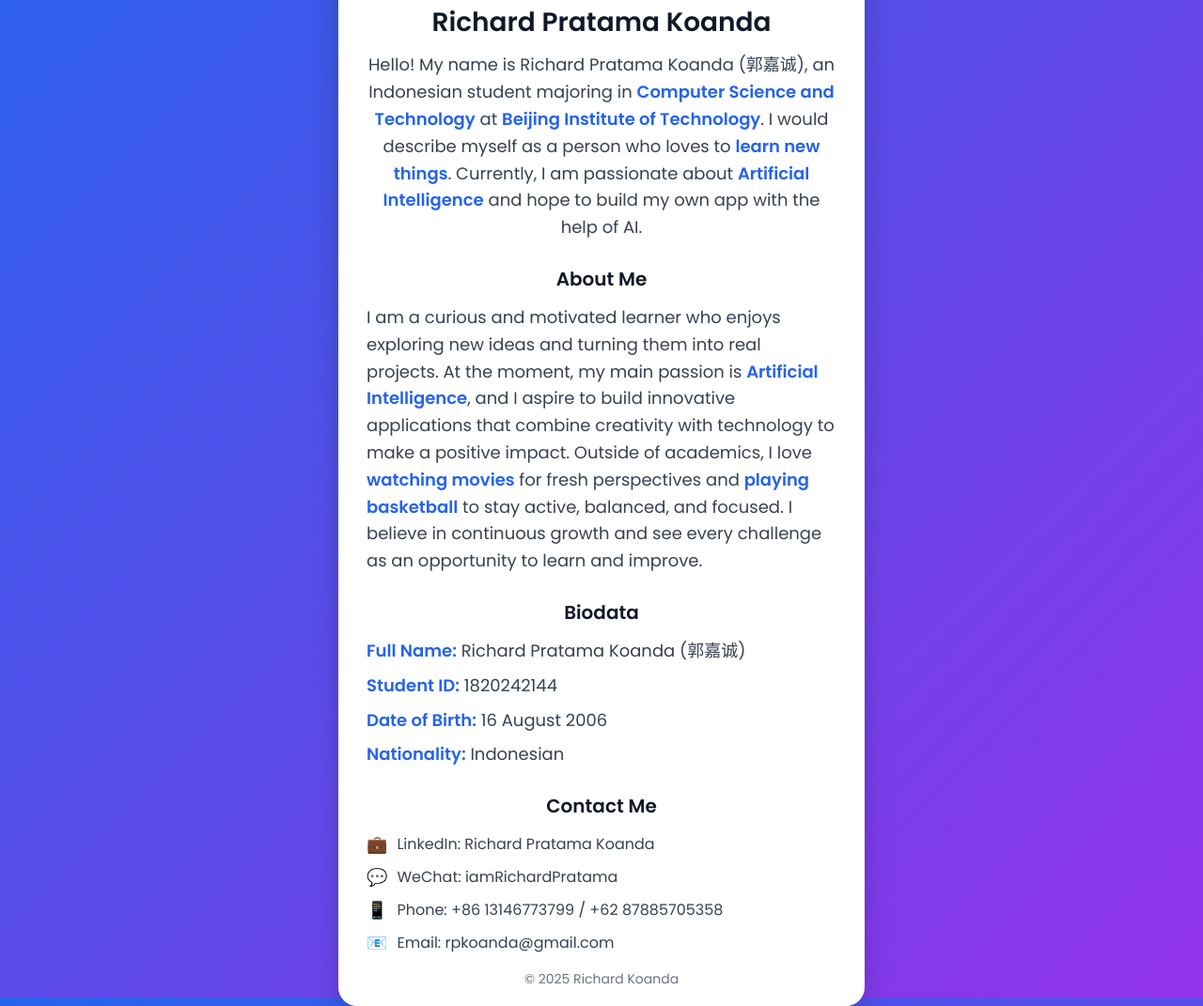
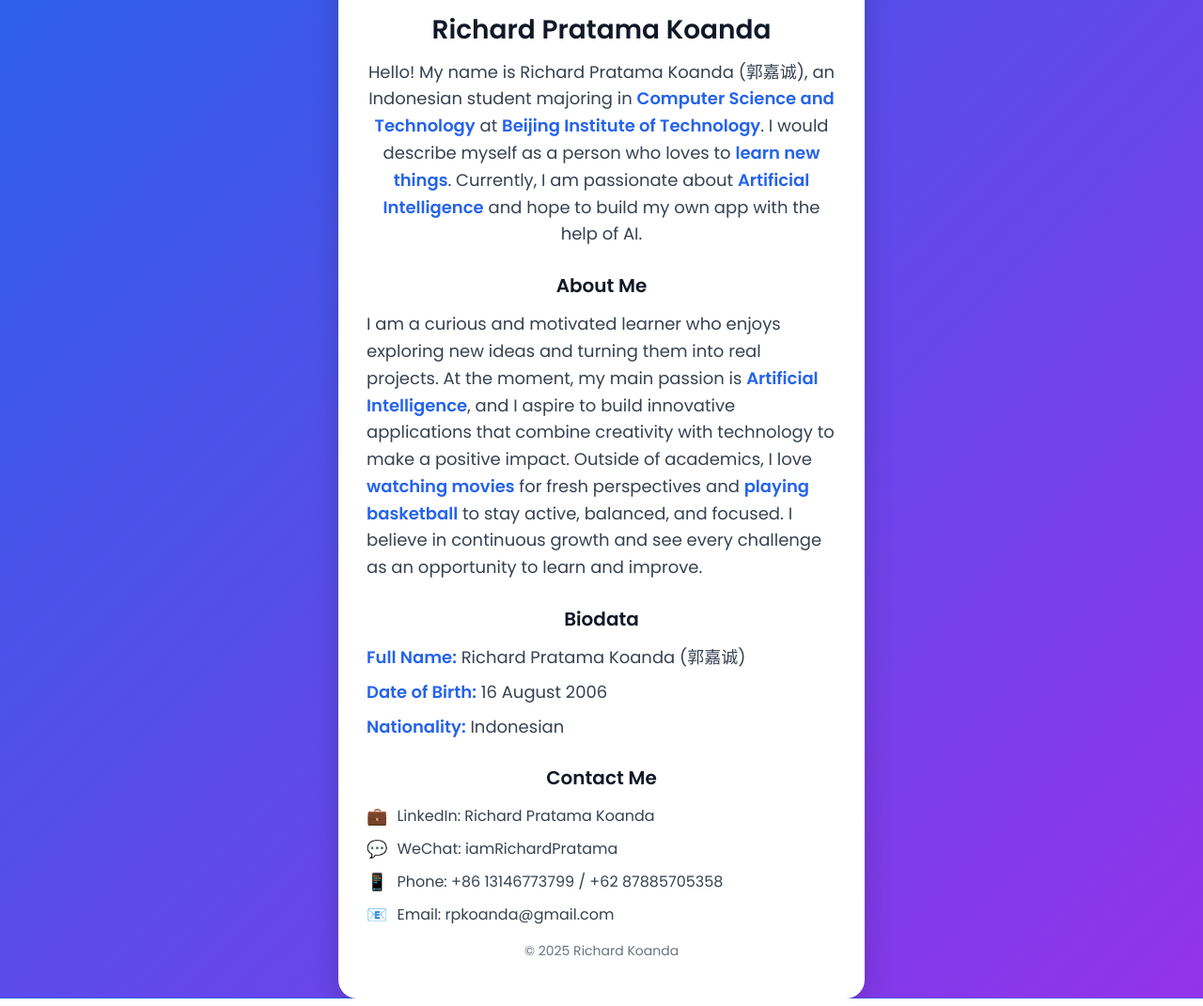
Before and after one commit to rpkoandacode/RPKwebsite, a plain HTML site: page index.html in a window 1280 px wide and 1255 px high. Shown: the part 193-1264 px from the top of the page at 94% size. Drawn offline with Linux system fonts and the light colour scheme.

Commit message:
Update index.html

```diff
--- a/index.html
+++ b/index.html
@@ -107,7 +107,6 @@
     <div class="section">
       <h2>Biodata</h2>
       <p><span class="highlight">Full Name:</span> Richard Pratama Koanda (郭嘉诚)</p>
-      <p><span class="highlight">Student ID:</span> 1820242144</p>
       <p><span class="highlight">Date of Birth:</span> 16 August 2006 </p>
       <p><span class="highlight">Nationality:</span> Indonesian</p>
     </div>
```
